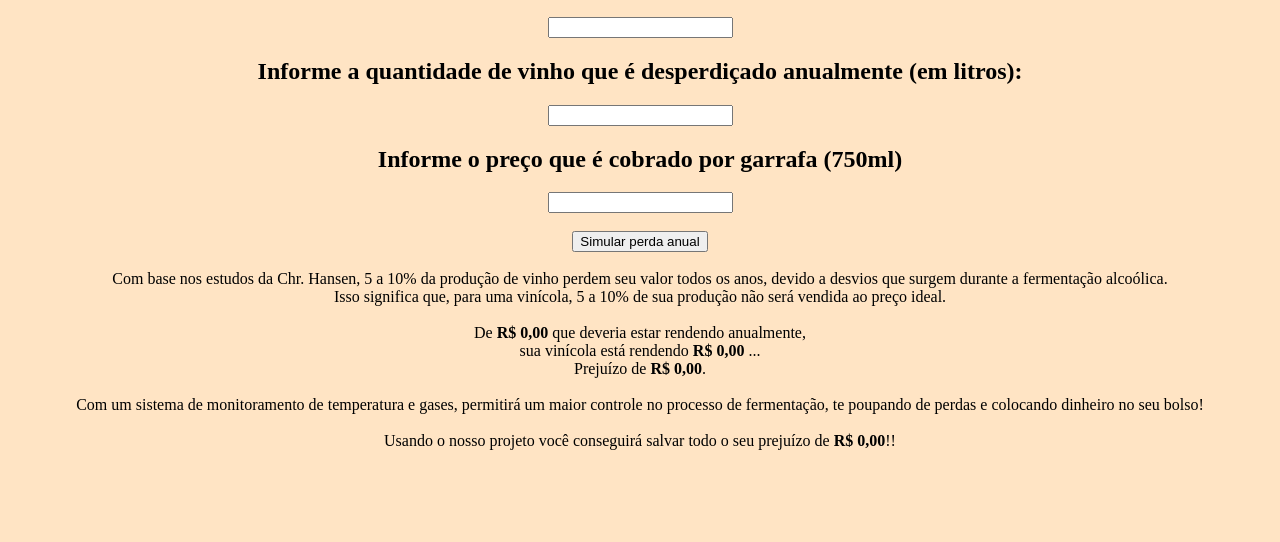
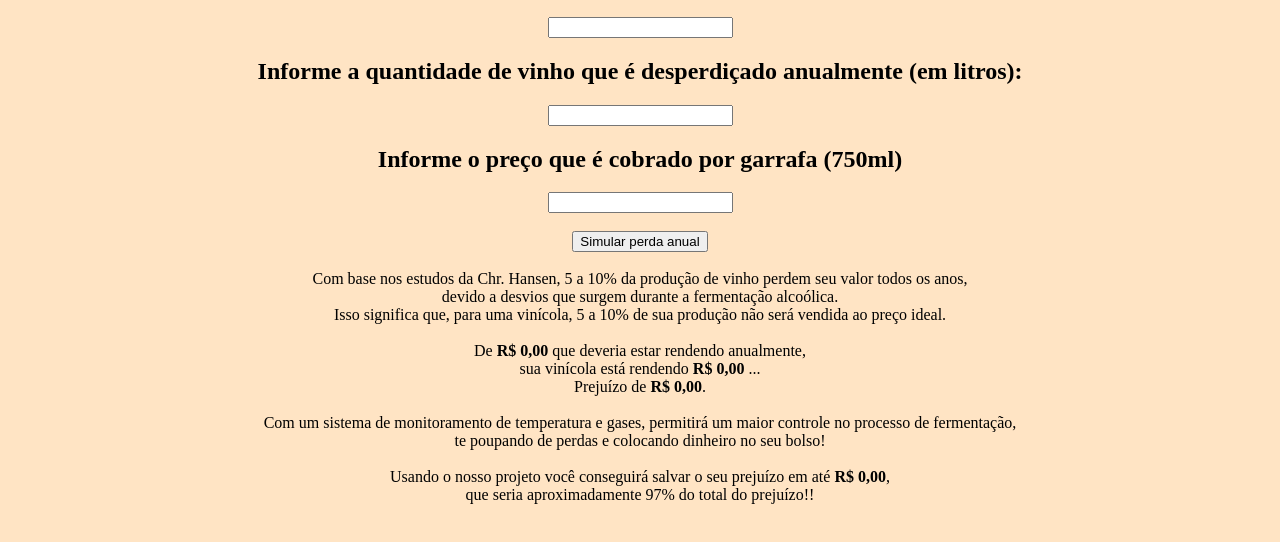
Before and after one commit to Jivhn/sprint1, a plain HTML site: page Calculadora/Jinwoo Kim/Calculadora.html in a window 1280 px wide. Both pictures are taken after a click on the button "Simular perda anual". Shown: the part 110-652 px from the top of the page. Drawn offline with Linux system fonts and the light colour scheme.

Commit message:
Calculadora Jin

```diff
--- a/Calculadora/Jinwoo Kim/Calculadora.html
+++ b/Calculadora/Jinwoo Kim/Calculadora.html
@@ -38,9 +38,11 @@
         var desperdicioAnual = d / 0.75 * pr
         var diferencaRendimento = rendimentoAnual - desperdicioAnual
         var prejuizo = rendimentoAnual - diferencaRendimento
+        var pctPrejuizo = prejuizo * 0.97
 
         vamoLa.innerHTML =
         `Com base nos estudos da Chr. Hansen, 5 a 10% da produção de vinho perdem seu valor todos os anos,
+        <br>
         devido a desvios que surgem durante a fermentação alcoólica.
         <br>
         Isso significa que, para uma vinícola, 5 a 10% de sua produção não será vendida ao preço ideal.
@@ -53,8 +55,12 @@
         <br>
         Prejuízo de <b>${prejuizo.toLocaleString("pt-BR",{style: 'currency', currency: 'BRL'})}</b>.
         <br><br>
-        Com um sistema de monitoramento de temperatura e gases, permitirá um maior controle no processo de fermentação, te poupando de perdas e colocando dinheiro no seu bolso!
+        Com um sistema de monitoramento de temperatura e gases, permitirá um maior controle no processo de fermentação,
+        <br>
+        te poupando de perdas e colocando dinheiro no seu bolso!
         <br><br>
-        Usando o nosso projeto você conseguirá salvar todo o seu prejuízo de <b>${prejuizo.toLocaleString("pt-BR",{style: 'currency', currency: 'BRL'})}</b>!!`
+        Usando o nosso projeto você conseguirá salvar o seu prejuízo em até <b>${pctPrejuizo.toLocaleString("pt-BR",{style: 'currency', currency: 'BRL'})}</b>,
+        <br>
+        que seria aproximadamente 97% do total do prejuízo!!`
     }
 </script>
```
